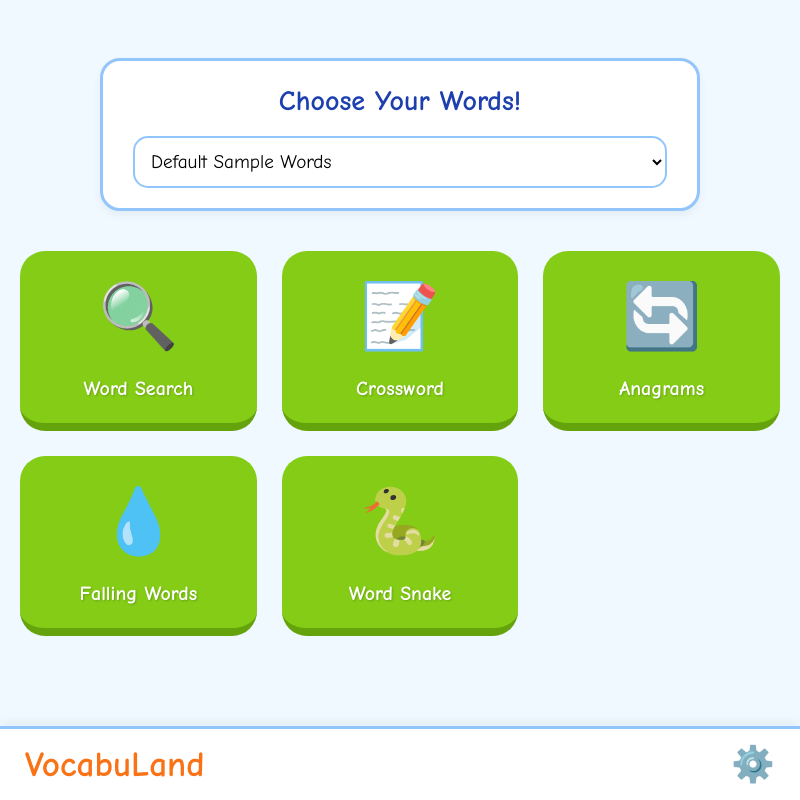
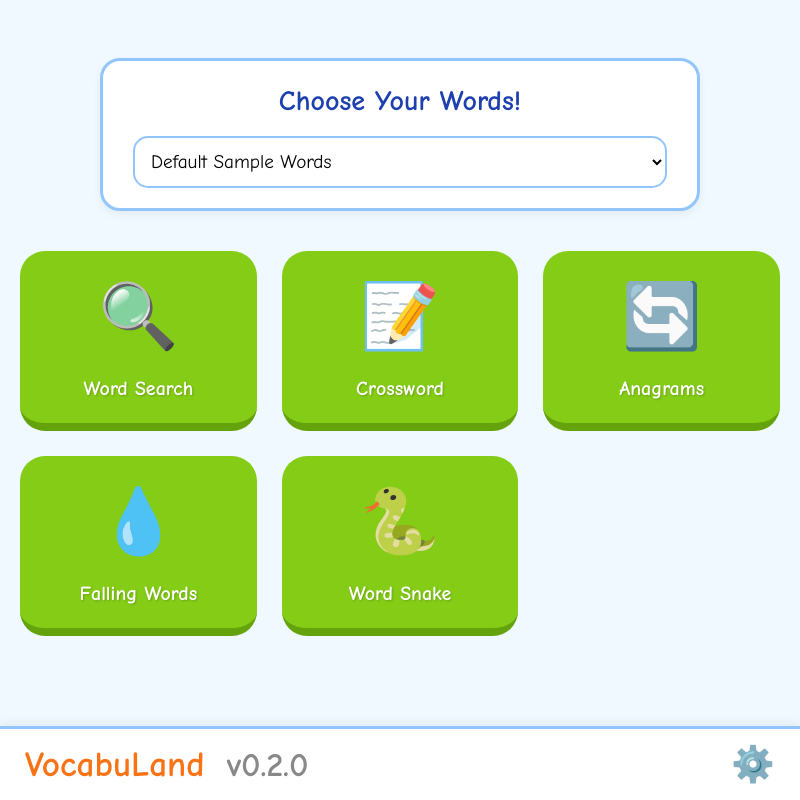
Before and after one commit to jbelvin85/vacabuland, an Electron app: page index.html in a window 800 px wide. Drawn offline with Linux system fonts and the light colour scheme; no server answers.

Commit message:
versioning

```diff
--- a/index.html
+++ b/index.html
@@ -38,7 +38,7 @@
   </main>
 
   <div class="footer-bar">
-    <div class="logo">VocabuLand</div>
+  <div class="logo">VocabuLand <span class="version" style="font-size:0.95em;color:#888;margin-left:10px;">v0.2.0</span></div>
     <a href="settings.html" class="settings-link" title="Settings">⚙️</a>
   </div>
 
```
